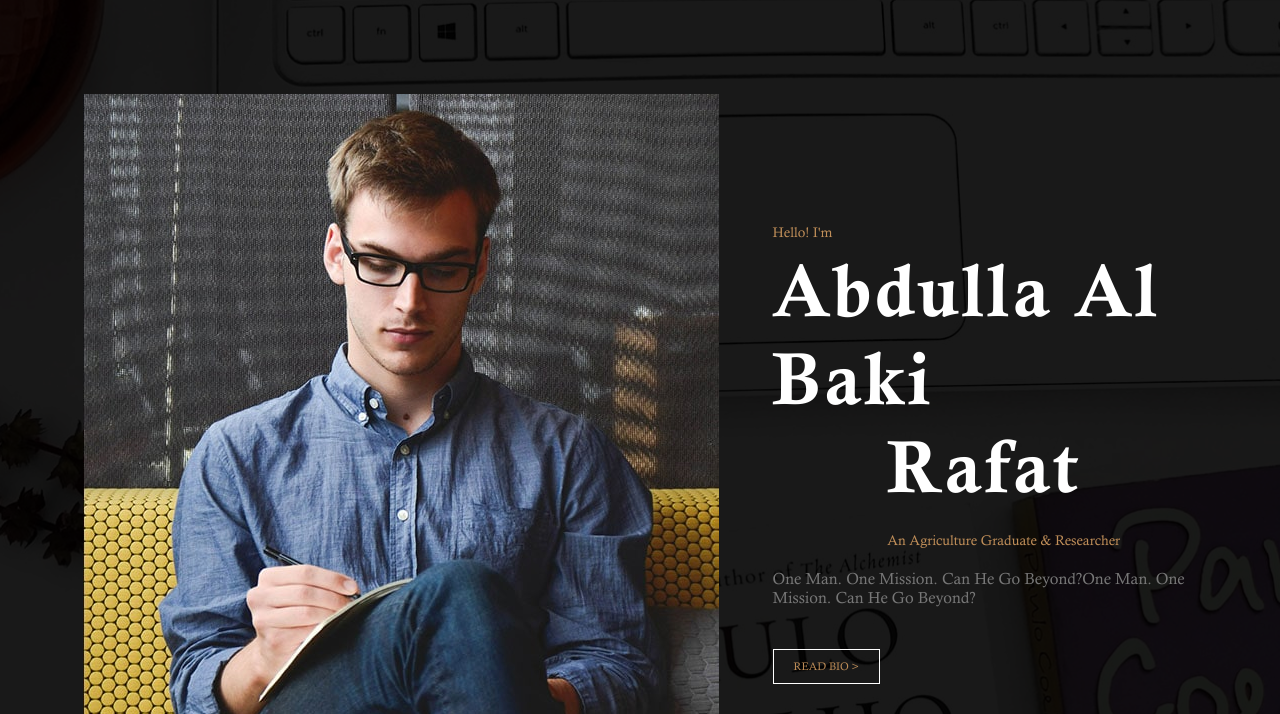
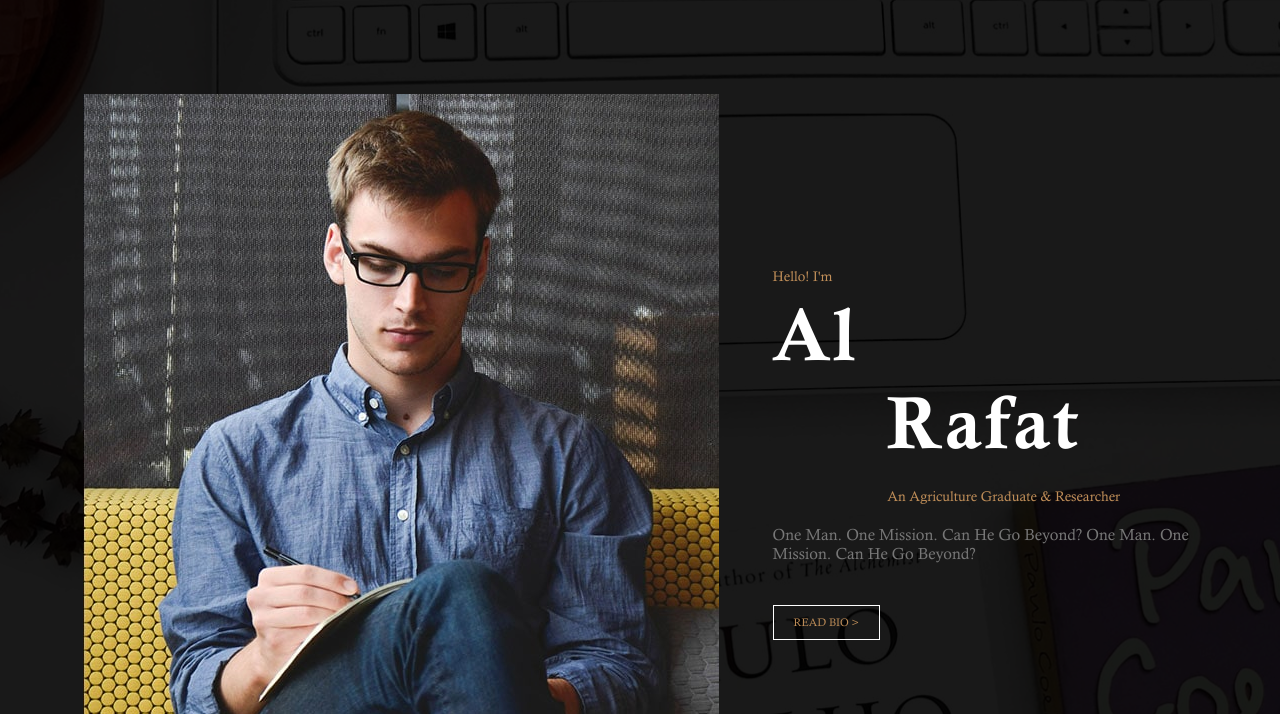
Before and after one commit to alrafat/alrafatal.github.io, a plain HTML site: page index.html in a window 1280 px wide. Shown: the part 86-800 px from the top of the page. Drawn offline with Linux system fonts and the light colour scheme.

Commit message:
index.html

```diff
--- a/index.html
+++ b/index.html
@@ -53,13 +53,13 @@
 			<div class="top-banner__text">
 				<div class="top-banner__text-up">
 					<span class="brand-span">Hello! I'm</span>
-					<h2 class="top-banner__h2">Abdulla Al Baki</h2>
+					<h2 class="top-banner__h2">Al</h2>
 				</div>
 				<div class="top-banner__text-down">
 					<h2 class="top-banner__h2">Rafat</h2>
 					<span class="brand-span">An Agriculture Graduate & Researcher</span>
 				</div>
-				<p>One Man. One Mission. Can He Go Beyond?One Man. One Mission. Can He Go Beyond?</p>
+				<p>One Man. One Mission. Can He Go Beyond? One Man. One Mission. Can He Go Beyond?</p>
 				<a href="#" class="brand-button">Read bio > </a>
 			</div>
 		</div>
```
